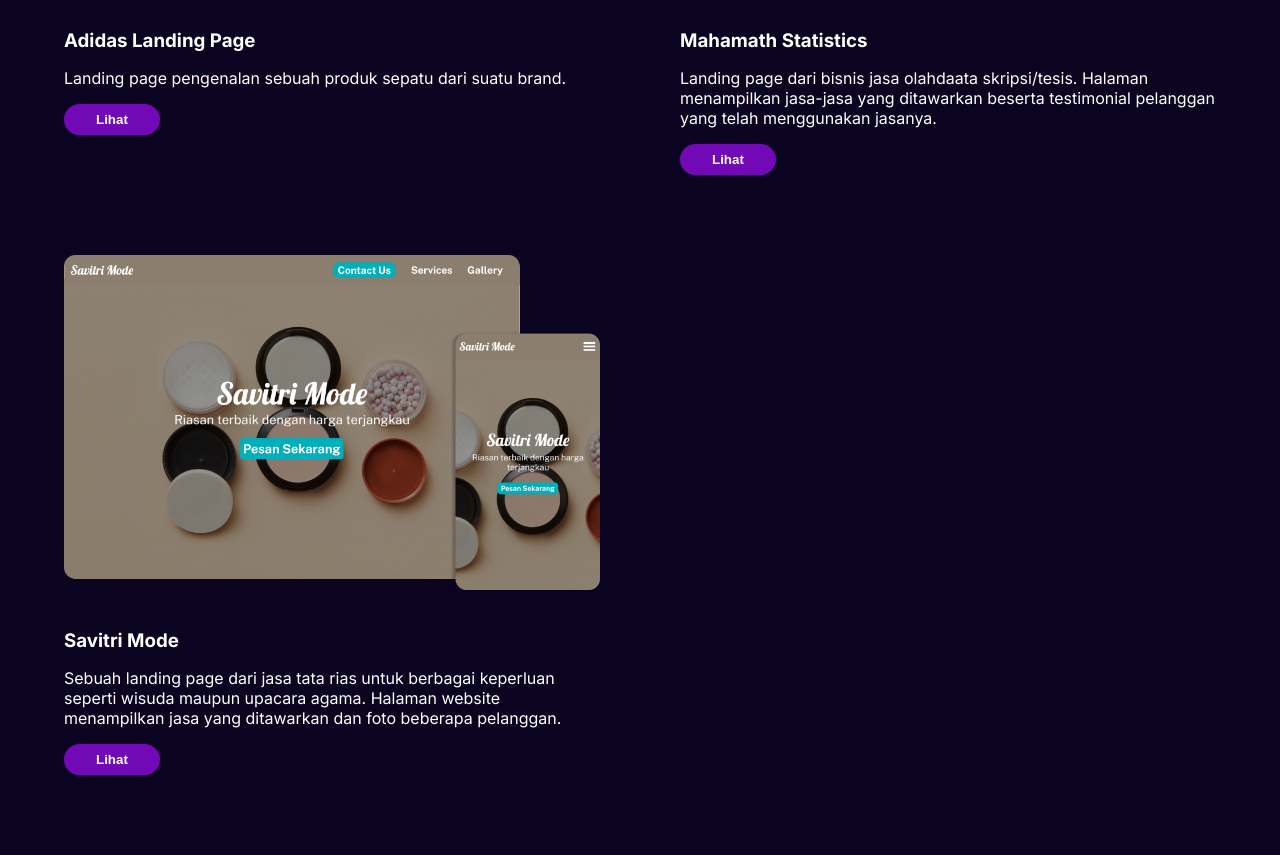
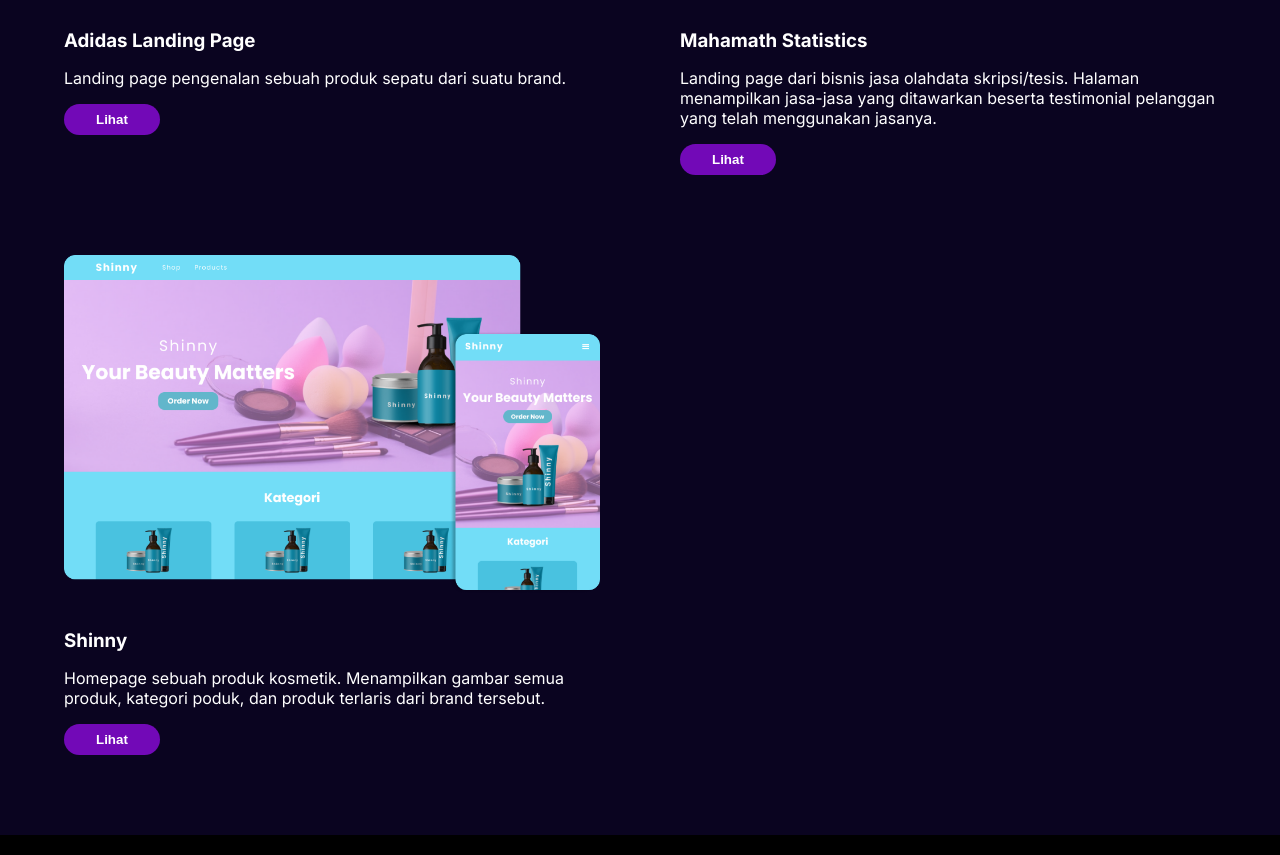
Before and after one commit to maha-webdev/maha-webdev.github.io, a plain HTML site: page projects.html in a window 1280 px wide. Shown: the part 825-1680 px from the top of the page. Drawn offline with Linux system fonts and the light colour scheme.

Commit message:
update projects

```diff
--- a/projects.html
+++ b/projects.html
@@ -74,7 +74,7 @@
           <p class="project-subtitle">
             Landing page pengenalan sebuah produk sepatu dari suatu brand.
           </p>
-          <a href="">
+          <a href="http://mahawebdev.site/adidas-xz1/" target="_blank">
             <button class="project-btn">Lihat</button>
           </a>
         </div>
@@ -87,11 +87,11 @@
         <div class="project-desc">
           <h3 class="project-title">Mahamath Statistics</h3>
           <p class="project-subtitle">
-            Landing page dari bisnis jasa olahdaata skripsi/tesis. Halaman
+            Landing page dari bisnis jasa olahdata skripsi/tesis. Halaman
             menampilkan jasa-jasa yang ditawarkan beserta testimonial pelanggan
             yang telah menggunakan jasanya.
           </p>
-          <a href="">
+          <a href="http://olahdata-mmstatistics.site/" target="_blank">
             <button class="project-btn">Lihat</button>
           </a>
         </div>
@@ -99,16 +99,15 @@
 
       <div class="project-item">
         <div class="project-hero">
-          <img src="./assets/images/project-img-sm.png" alt="" />
+          <img src="./assets/images/project-img-shinny.png" alt="" />
         </div>
         <div class="project-desc">
-          <h3 class="project-title">Savitri Mode</h3>
+          <h3 class="project-title">Shinny</h3>
           <p class="project-subtitle">
-            Sebuah landing page dari jasa tata rias untuk berbagai keperluan
-            seperti wisuda maupun upacara agama. Halaman website menampilkan
-            jasa yang ditawarkan dan foto beberapa pelanggan.
+            Homepage sebuah produk kosmetik. Menampilkan gambar semua produk,
+            kategori poduk, dan produk terlaris dari brand tersebut.
           </p>
-          <a href="">
+          <a href="http://mahawebdev.site/shinny/" target="_blank">
             <button class="project-btn">Lihat</button>
           </a>
         </div>
```
Also changed, not shown: contact.html (+1 -1 lines), assets/images/project-img-shinny.png (added).
